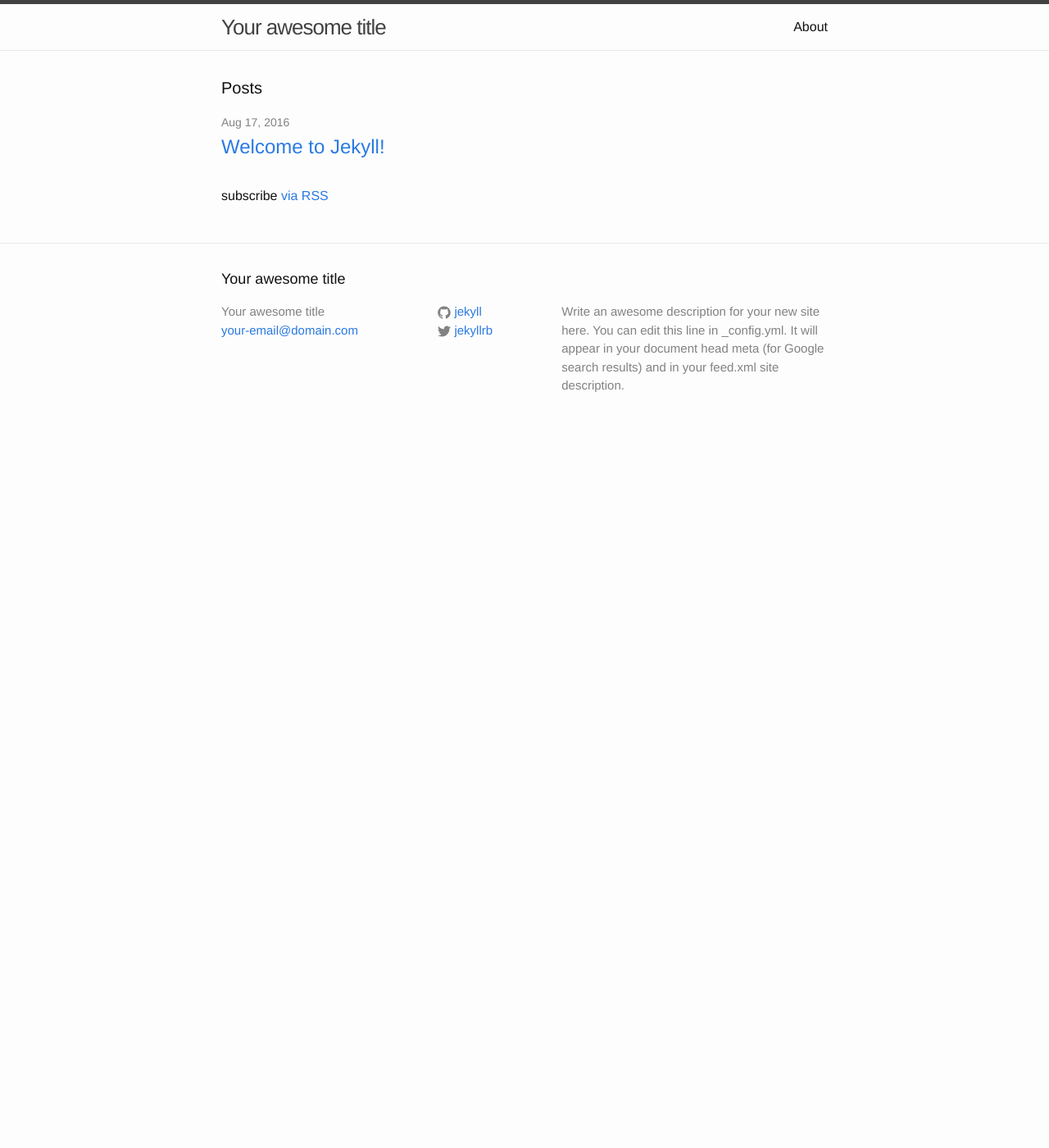
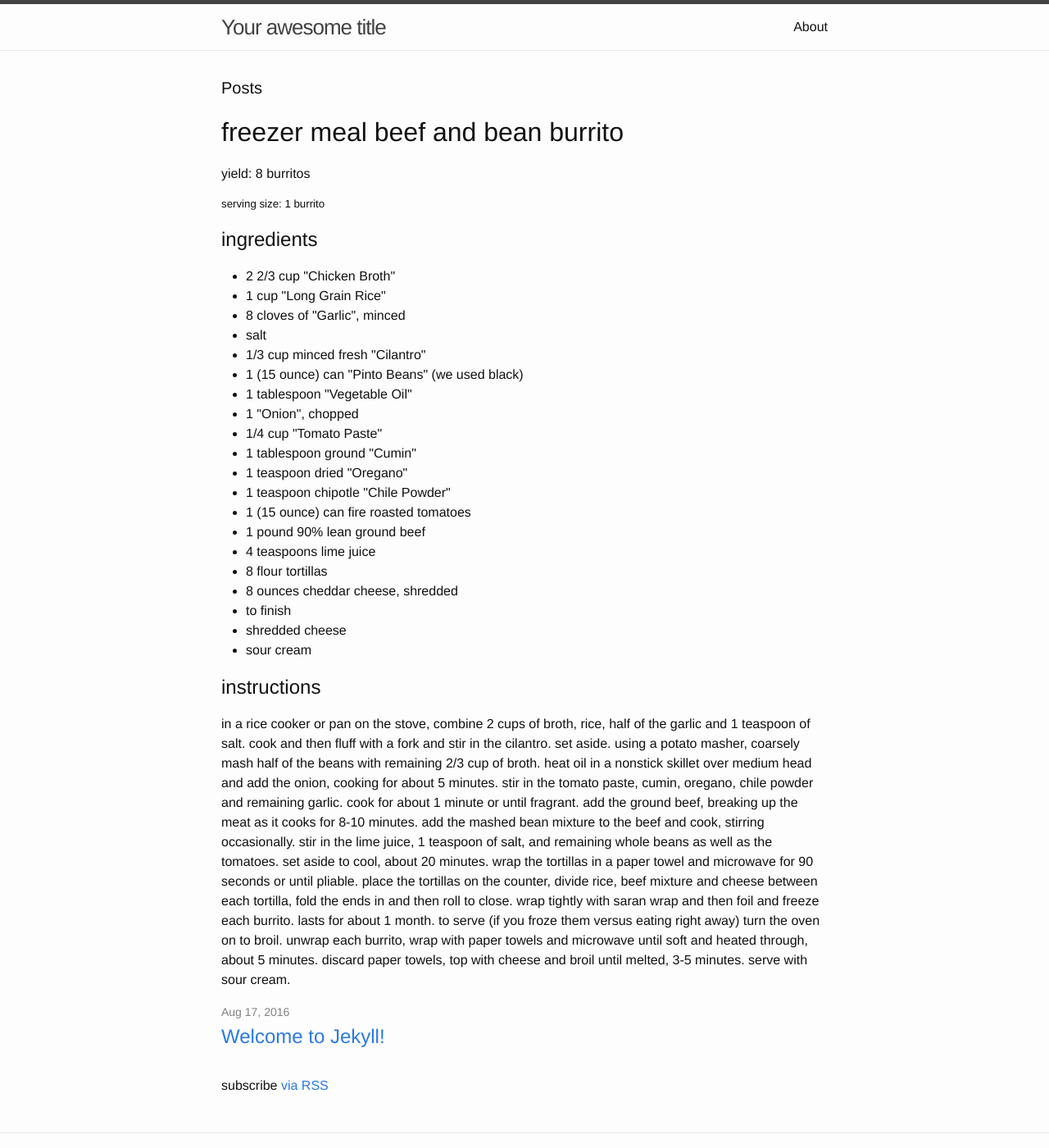
Before and after one commit to Housey81/github.io, a Jekyll site: the page built from index.html, in a window 1280 px wide and 1400 px high. Shown: the whole window at 82% size. Built offline with Jekyll 4.4.1, drawn with Linux system fonts in a browser that asks for light colours.

Commit message:
Update index.html
test

```diff
--- a/index.html
+++ b/index.html
@@ -5,6 +5,47 @@
 <div class="home">
 
   <h1 class="page-heading">Posts</h1>
+
+<h1>freezer meal beef and bean burrito</h1>
+<h4>yield: 8 burritos</h4>
+<h5>serving size: 1 burrito</h5>
+
+<h2>ingredients</h2>
+
+<ul>
+<li>2 2/3 cup "Chicken Broth"</li>
+<li>1 cup "Long Grain Rice"</li>
+<li>8 cloves of "Garlic", minced</li>
+<li>salt</li>
+<li>1/3 cup minced fresh "Cilantro"</li>
+<li>1 (15 ounce) can "Pinto Beans" (we used black)</li>
+<li>1 tablespoon "Vegetable Oil"</li>
+<li>1 "Onion", chopped</li>
+<li>1/4 cup "Tomato Paste"</li>
+<li>1 tablespoon ground "Cumin"</li>
+<li>1 teaspoon dried "Oregano"</li>
+<li>1 teaspoon chipotle "Chile Powder"</li>
+<li>1 (15 ounce) can fire roasted tomatoes</li>
+<li>1 pound 90% lean ground beef</li>
+<li>4 teaspoons lime juice</li>
+<li>8 flour tortillas</li>
+<li>8 ounces cheddar cheese, shredded</li>
+<li>to finish</li>
+<li>shredded cheese</li>
+<li>sour cream</li>
+</ul>
+
+<h2>instructions</h2>
+
+<p>in a rice cooker or pan on the stove, combine 2 cups of broth, rice, half of the garlic and 1 teaspoon of salt. cook and then fluff with a fork and stir in the cilantro. set aside.
+using a potato masher, coarsely mash half of the beans with remaining 2/3 cup of broth.
+heat oil in a nonstick skillet over medium head and add the onion, cooking for about 5 minutes. stir in the tomato paste, cumin, oregano, chile powder and remaining garlic. cook for about 1 minute or until fragrant. add the ground beef, breaking up the meat as it cooks for 8-10 minutes.
+add the mashed bean mixture to the beef and cook, stirring occasionally. stir in the lime juice, 1 teaspoon of salt, and remaining whole beans as well as the tomatoes. set aside to cool, about 20 minutes.
+wrap the tortillas in a paper towel and microwave for 90 seconds or until pliable. place the tortillas on the counter, divide rice, beef mixture and cheese between each tortilla, fold the ends in and then roll to close. wrap tightly with saran wrap and then foil and freeze each burrito. lasts for about 1 month.
+to serve (if you froze them versus eating right away)
+turn the oven on to broil. unwrap each burrito, wrap with paper towels and microwave until soft and heated through, about 5 minutes. discard paper towels, top with cheese and broil until melted, 3-5 minutes. serve with sour cream.
+</p>
+
 
   <ul class="post-list">
     {% for post in site.posts %}
```
